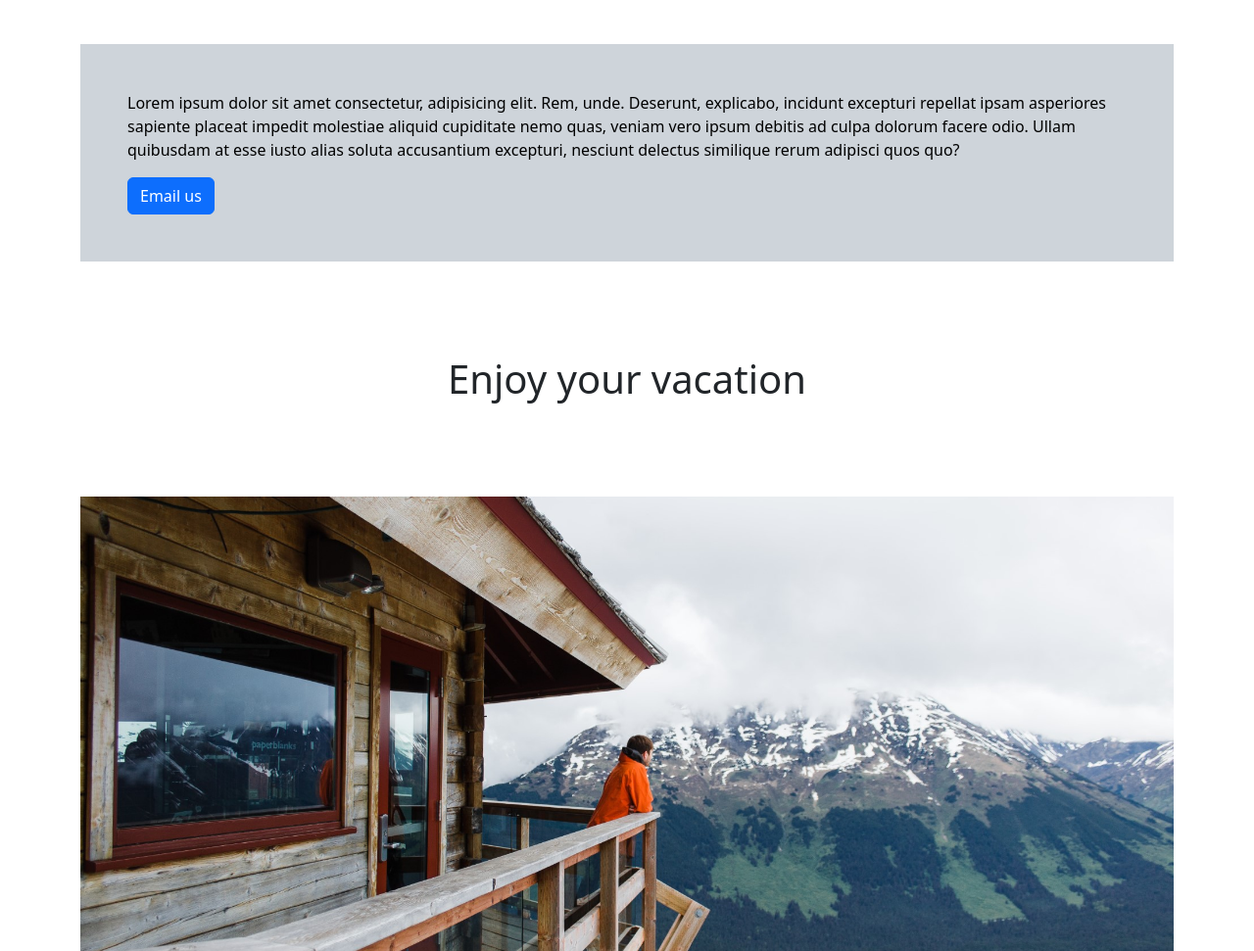
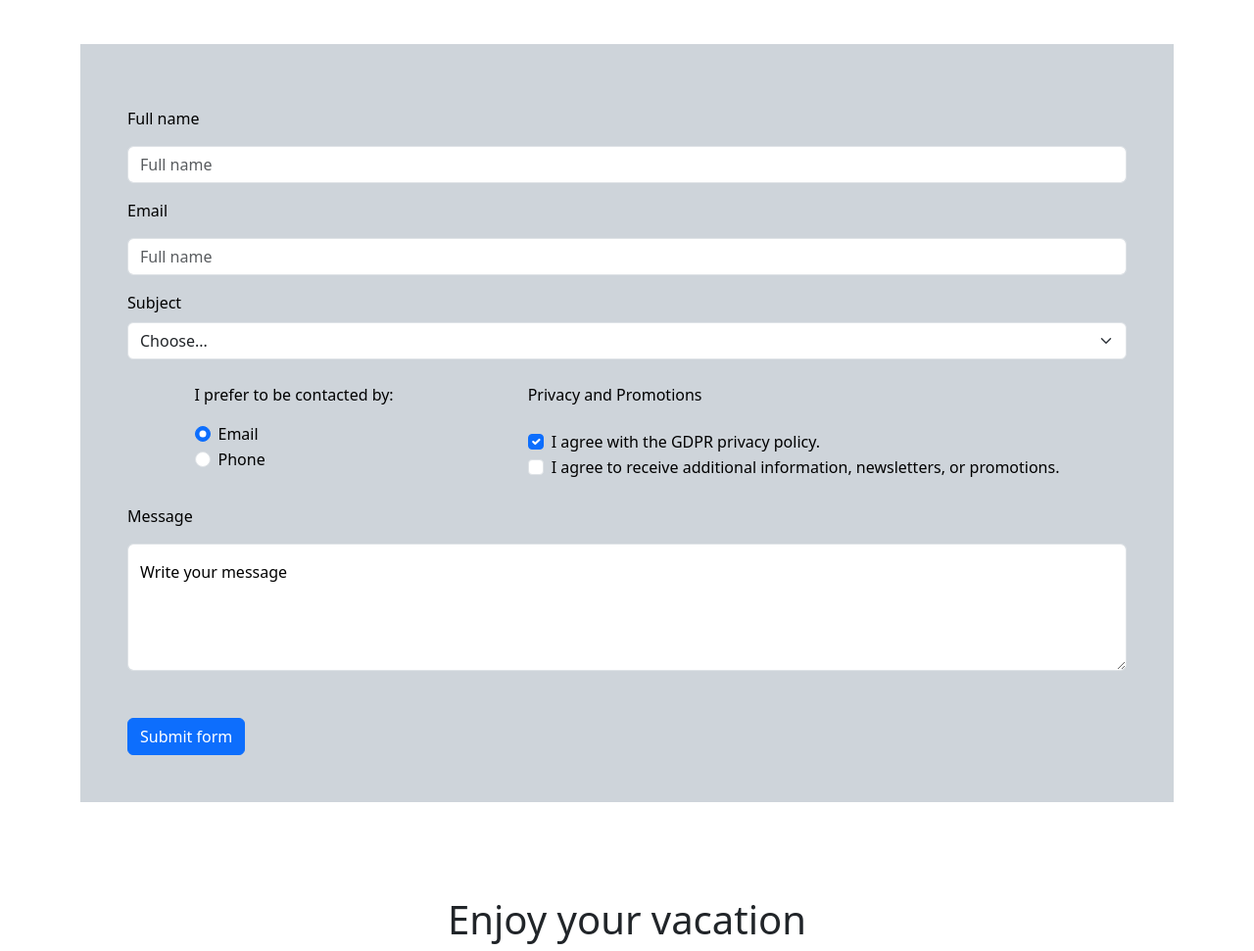
Before and after one commit to Alessandro-Silvestri/bootstrap_demo_mountains, a plain HTML site: page index.html in a window 1280 px wide. Shown: the part 3355-4326 px from the top of the page at 98% size. Drawn offline with nearby package versions, Linux system fonts and the light colour scheme.

Commit message:
added contact form

```diff
--- a/index.html
+++ b/index.html
@@ -255,16 +255,101 @@
       <!--contact-->
       <h1 id="contact" class="fs-1 p-5 mb-5 mt-5 text-center">Contact</h1>
       <div class="container bg-dark-subtle text-black p-5 mb-5 mt-5">
-        <p>
-          Lorem ipsum dolor sit amet consectetur, adipisicing elit. Rem, unde.
-          Deserunt, explicabo, incidunt excepturi repellat ipsam asperiores
-          sapiente placeat impedit molestiae aliquid cupiditate nemo quas,
-          veniam vero ipsum debitis ad culpa dolorum facere odio. Ullam
-          quibusdam at esse iusto alias soluta accusantium excepturi, nesciunt
-          delectus similique rerum adipisci quos quo?
-        </p>
+        <form action="" method="POST">
+          <p class="mt-3">Full name</p>
+          <input
+            class="form-control"
+            type="text"
+            placeholder="Full name"
+            aria-label="Full name"
+            required
+          />
 
-        <a href="#" class="btn btn-primary">Email us</a>
+          <p class="mt-3">Email</p>
+          <input
+            class="form-control"
+            type="email"
+            placeholder="Full name"
+            aria-label="Full name"
+            required
+          />
+
+          <label for="inputState" class="form-label mt-3">Subject</label>
+          <select id="inputState" class="form-select">
+            <option selected>Choose...</option>
+            <option>Sales</option>
+            <option>Feedback</option>
+            <option>Partnership</option>
+            <option>Info request</option>
+            <option>Other</option>
+          </select>
+
+
+
+          <div class="d-md-flex justify-content-around">
+
+            <div>
+              <p class="mt-4">
+                I prefer to be contacted by:
+              </p>
+              <div class="form-check">
+                <input class="form-check-input" type="radio" name="contactPreference" id="contactMail" checked>
+                <label class="form-check-label" for="contactMail">
+                  Email
+                </label>
+              </div>
+              <div class="form-check">
+                <input class="form-check-input" type="radio" name="contactPreference" id="contactPhone">
+                <label class="form-check-label" for="contactPhone">
+                  Phone
+                </label>
+              </div>
+            </div>
+
+
+            <div>
+              <p class="mt-4">
+                Privacy and Promotions
+              </p>
+              <div class="form-check mt-4">
+                <input class="form-check-input" type="checkbox" value="privacy" id="agreePrivacy" checked>
+                <label class="form-check-label" for="agreePrivacy">
+                  I agree with the GDPR privacy policy.
+                </label>
+              </div>
+              <div class="form-check">
+                <input class="form-check-input" type="checkbox" value="newsPromotions" id="agreeNews">
+                <label class="form-check-label" for="agreeNews">
+                  I agree to receive additional information, newsletters, or promotions.
+                </label>
+              </div>
+            </div>
+
+
+          </div>
+
+
+
+
+
+
+          <p class="mt-4">
+            Message
+          </p>
+          <div class="form-floating">
+            <textarea class="form-control" placeholder="Leave a comment here" id="floatingTextarea2" style="height: 130px"></textarea>
+            <label for="floatingTextarea2">Write your message</label>
+          </div>
+
+
+
+
+
+
+
+
+          <button class="btn btn-primary mt-5" type="submit">Submit form</button>
+        </form>
       </div>
       <h1 id="contact" class="fs-1 p-5 mb-5 mt-5 text-center">
         Enjoy your vacation
@@ -299,13 +384,12 @@
               <strong
                 >The staff is available always except during the night.</strong
               >
-              Lorem ipsum dolor
-              sit amet consectetur adipisicing elit. Itaque odit delectus vel
-              exercitationem officiis architecto, a eaque aut tenetur, ducimus
-              perspiciatis libero reiciendis, rem quasi! Facere officiis autem
-              quasi iure quia deserunt consequatur facilis accusamus, suscipit
-              libero iste quae omnis.Lorem ipsum dolor
-              sit amet consectetur adipisicing elit. Itaque odit delectus vel
+              Lorem ipsum dolor sit amet consectetur adipisicing elit. Itaque
+              odit delectus vel exercitationem officiis architecto, a eaque aut
+              tenetur, ducimus perspiciatis libero reiciendis, rem quasi! Facere
+              officiis autem quasi iure quia deserunt consequatur facilis
+              accusamus, suscipit libero iste quae omnis.Lorem ipsum dolor sit
+              amet consectetur adipisicing elit. Itaque odit delectus vel
               exercitationem officiis architecto, a eaque aut tenetur, ducimus
               perspiciatis libero reiciendis, rem quasi! Facere officiis autem
               quasi iure quia deserunt consequatur facilis accusamus, suscipit
@@ -332,17 +416,17 @@
             data-bs-parent="#accordionExample"
           >
             <div class="accordion-body">
-              <strong>Yes everithing is included.</strong> Lorem ipsum dolor
-              sit amet consectetur adipisicing elit. Itaque odit delectus vel
+              <strong>Yes everithing is included.</strong> Lorem ipsum dolor sit
+              amet consectetur adipisicing elit. Itaque odit delectus vel
               exercitationem officiis architecto, a eaque aut tenetur, ducimus
               perspiciatis libero reiciendis, rem quasi! Facere officiis autem
               quasi iure quia deserunt consequatur facilis accusamus, suscipit
-              libero iste quae omnis.Lorem ipsum dolor
-              sit amet consectetur adipisicing elit. Itaque odit delectus vel
-              exercitationem officiis architecto, a eaque aut tenetur, ducimus
-              perspiciatis libero reiciendis, rem quasi! Facere officiis autem
-              quasi iure quia deserunt consequatur facilis accusamus, suscipit
-              libero iste quae omnis.
+              libero iste quae omnis.Lorem ipsum dolor sit amet consectetur
+              adipisicing elit. Itaque odit delectus vel exercitationem officiis
+              architecto, a eaque aut tenetur, ducimus perspiciatis libero
+              reiciendis, rem quasi! Facere officiis autem quasi iure quia
+              deserunt consequatur facilis accusamus, suscipit libero iste quae
+              omnis.
             </div>
           </div>
         </div>
@@ -365,13 +449,13 @@
             data-bs-parent="#accordionExample"
           >
             <div class="accordion-body">
-              <strong>Yes it is possible with 7 days in advance.</strong> Lorem ipsum dolor
-              sit amet consectetur adipisicing elit. Itaque odit delectus vel
-              exercitationem officiis architecto, a eaque aut tenetur, ducimus
-              perspiciatis libero reiciendis, rem quasi! Facere officiis autem
-              quasi iure quia deserunt consequatur facilis accusamus, suscipit
-              libero iste quae omnis.Lorem ipsum dolor
-              sit amet consectetur adipisicing elit. Itaque odit delectus vel
+              <strong>Yes it is possible with 7 days in advance.</strong> Lorem
+              ipsum dolor sit amet consectetur adipisicing elit. Itaque odit
+              delectus vel exercitationem officiis architecto, a eaque aut
+              tenetur, ducimus perspiciatis libero reiciendis, rem quasi! Facere
+              officiis autem quasi iure quia deserunt consequatur facilis
+              accusamus, suscipit libero iste quae omnis.Lorem ipsum dolor sit
+              amet consectetur adipisicing elit. Itaque odit delectus vel
               exercitationem officiis architecto, a eaque aut tenetur, ducimus
               perspiciatis libero reiciendis, rem quasi! Facere officiis autem
               quasi iure quia deserunt consequatur facilis accusamus, suscipit
@@ -398,17 +482,17 @@
             data-bs-parent="#accordionExample"
           >
             <div class="accordion-body">
-              <strong>Yes, for safety reasons</strong> Lorem ipsum dolor
-              sit amet consectetur adipisicing elit. Itaque odit delectus vel
+              <strong>Yes, for safety reasons</strong> Lorem ipsum dolor sit
+              amet consectetur adipisicing elit. Itaque odit delectus vel
               exercitationem officiis architecto, a eaque aut tenetur, ducimus
               perspiciatis libero reiciendis, rem quasi! Facere officiis autem
               quasi iure quia deserunt consequatur facilis accusamus, suscipit
-              libero iste quae omnis.Lorem ipsum dolor
-              sit amet consectetur adipisicing elit. Itaque odit delectus vel
-              exercitationem officiis architecto, a eaque aut tenetur, ducimus
-              perspiciatis libero reiciendis, rem quasi! Facere officiis autem
-              quasi iure quia deserunt consequatur facilis accusamus, suscipit
-              libero iste quae omnis.
+              libero iste quae omnis.Lorem ipsum dolor sit amet consectetur
+              adipisicing elit. Itaque odit delectus vel exercitationem officiis
+              architecto, a eaque aut tenetur, ducimus perspiciatis libero
+              reiciendis, rem quasi! Facere officiis autem quasi iure quia
+              deserunt consequatur facilis accusamus, suscipit libero iste quae
+              omnis.
             </div>
           </div>
         </div>
@@ -432,17 +516,17 @@
             data-bs-parent="#accordionExample"
           >
             <div class="accordion-body">
-              <strong>Yes, it is available</strong> Lorem ipsum dolor
-              sit amet consectetur adipisicing elit. Itaque odit delectus vel
+              <strong>Yes, it is available</strong> Lorem ipsum dolor sit amet
+              consectetur adipisicing elit. Itaque odit delectus vel
               exercitationem officiis architecto, a eaque aut tenetur, ducimus
               perspiciatis libero reiciendis, rem quasi! Facere officiis autem
               quasi iure quia deserunt consequatur facilis accusamus, suscipit
-              libero iste quae omnis.Lorem ipsum dolor
-              sit amet consectetur adipisicing elit. Itaque odit delectus vel
-              exercitationem officiis architecto, a eaque aut tenetur, ducimus
-              perspiciatis libero reiciendis, rem quasi! Facere officiis autem
-              quasi iure quia deserunt consequatur facilis accusamus, suscipit
-              libero iste quae omnis.
+              libero iste quae omnis.Lorem ipsum dolor sit amet consectetur
+              adipisicing elit. Itaque odit delectus vel exercitationem officiis
+              architecto, a eaque aut tenetur, ducimus perspiciatis libero
+              reiciendis, rem quasi! Facere officiis autem quasi iure quia
+              deserunt consequatur facilis accusamus, suscipit libero iste quae
+              omnis.
             </div>
           </div>
         </div>
@@ -471,12 +555,12 @@
               exercitationem officiis architecto, a eaque aut tenetur, ducimus
               perspiciatis libero reiciendis, rem quasi! Facere officiis autem
               quasi iure quia deserunt consequatur facilis accusamus, suscipit
-              libero iste quae omnis.Lorem ipsum dolor
-              sit amet consectetur adipisicing elit. Itaque odit delectus vel
-              exercitationem officiis architecto, a eaque aut tenetur, ducimus
-              perspiciatis libero reiciendis, rem quasi! Facere officiis autem
-              quasi iure quia deserunt consequatur facilis accusamus, suscipit
-              libero iste quae omnis.
+              libero iste quae omnis.Lorem ipsum dolor sit amet consectetur
+              adipisicing elit. Itaque odit delectus vel exercitationem officiis
+              architecto, a eaque aut tenetur, ducimus perspiciatis libero
+              reiciendis, rem quasi! Facere officiis autem quasi iure quia
+              deserunt consequatur facilis accusamus, suscipit libero iste quae
+              omnis.
             </div>
           </div>
         </div>
```
